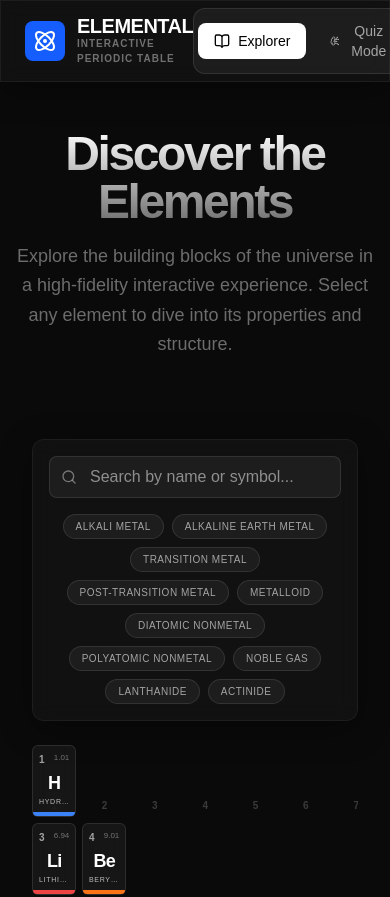
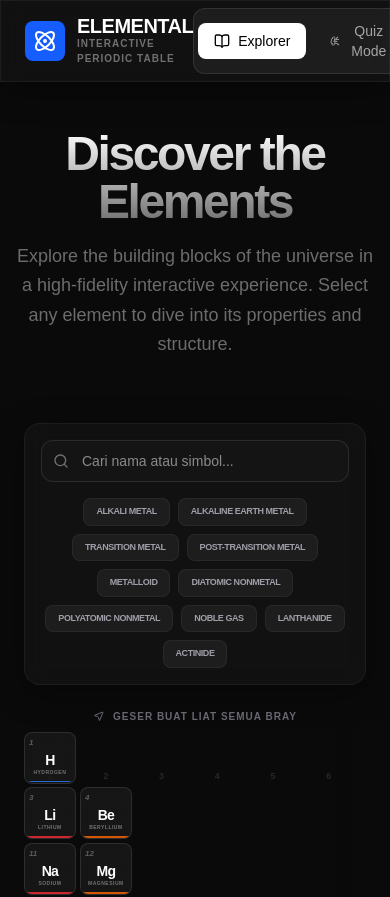
Before and after one commit to johsua092-ui/periodik-table, a Next.js app: page / in a window 390 px wide. Shown: the top 897 px of the page. Built offline with nearby package versions, Linux system fonts and the light colour scheme.

Commit message:
Update: Mobile support and human-style code cleanup

```diff
--- a/src/components/ElementCard.tsx
+++ b/src/components/ElementCard.tsx
@@ -5,6 +5,9 @@ import { ElementData } from "@/data/elements";
 import { clsx, type ClassValue } from "clsx";
 import { twMerge } from "tailwind-merge";
 
+/**
+ * Utility dikit buat gabungin class Tailwind biar nggak pusing liatnya.
+ */
 function cn(...inputs: ClassValue[]) {
   return twMerge(clsx(inputs));
 }
@@ -16,54 +19,65 @@ interface ElementCardProps {
   isDimmed?: boolean;
 }
 
+// Warna kategori buat border bawah, biar user tau ini masuk geng mana
 export const categoryColors: Record<string, string> = {
-  "alkali metal": "bg-alkali-metal",
-  "alkaline earth metal": "bg-alkaline-earth-metal",
-  "transition metal": "bg-transition-metal",
-  "post-transition metal": "bg-post-transition-metal",
-  "metalloid": "bg-metalloid",
-  "diatomic nonmetal": "bg-diatomic-nonmetal",
-  "polyatomic nonmetal": "bg-polyatomic-nonmetal",
-  "noble gas": "bg-noble-gas",
-  "lanthanide": "bg-lanthanide",
-  "actinide": "bg-actinide",
+  "alkali metal": "bg-red-500",
+  "alkaline earth metal": "bg-orange-500",
+  "transition metal": "bg-amber-500",
+  "post-transition metal": "bg-emerald-500",
+  "metalloid": "bg-cyan-500",
+  "diatomic nonmetal": "bg-blue-500",
+  "polyatomic nonmetal": "bg-indigo-500",
+  "noble gas": "bg-purple-500",
+  "lanthanide": "bg-pink-500",
+  "actinide": "bg-rose-500",
 };
 
 export default function ElementCard({ element, onClick, isHighlighted, isDimmed }: ElementCardProps) {
-  const categoryClass = categoryColors[element.category] || "bg-gray-500";
+  const lineBg = categoryColors[element.category] || "bg-zinc-700";
 
   return (
     <motion.div
-      layoutId={`element-${element.number}`}
+      layoutId={`el-${element.number}`}
       onClick={() => onClick(element)}
-      initial={{ opacity: 0, scale: 0.9 }}
+      // Animasi pas muncul & pas filter aktif
+      initial={{ opacity: 0, scale: 0.8 }}
       animate={{
-        opacity: isDimmed ? 0.3 : 1,
+        opacity: isDimmed ? 0.2 : 1,
         scale: isHighlighted ? 1.05 : 1,
-        zIndex: isHighlighted ? 10 : 1
+        zIndex: isHighlighted ? 20 : 1
       }}
-      whileHover={{ scale: 1.05, zIndex: 10 }}
+      whileHover={{
+        scale: 1.08,
+        zIndex: 30,
+        backgroundColor: "rgba(255, 255, 255, 0.08)"
+      }}
       className={cn(
-        "relative cursor-pointer aspect-square p-1.5 rounded-md flex flex-col justify-between glass-card",
-        isHighlighted && "ring-2 ring-white shadow-lg shadow-white/20",
-        !isHighlighted && "border-opacity-10"
+        "relative cursor-pointer aspect-square p-1 md:p-1.5 rounded-lg flex flex-col justify-between overflow-hidden",
+        "glass-card border-white/5",
+        isHighlighted && "ring-1 ring-white/50 border-white/20 shadow-xl shadow-white/5",
       )}
     >
-      <div className="flex justify-between items-start">
-        <span className="text-[10px] font-bold opacity-60">{element.number}</span>
-        <span className="text-[8px] opacity-40 truncate max-w-[40px] text-right">
+      {/* Header: No Atom & Massa */}
+      <div className="flex justify-between items-start pointer-events-none">
+        <span className="text-[8px] md:text-[10px] font-black opacity-30 italic">{element.number}</span>
+        <span className="hidden md:block text-[7px] opacity-20 font-mono">
           {element.atomic_mass.toFixed(2)}
         </span>
       </div>
 
-      <div className="flex flex-col items-center justify-center py-0.5">
-        <span className="text-lg font-black tracking-tighter">{element.symbol}</span>
-        <span className="text-[7px] uppercase tracking-widest opacity-70 truncate w-full text-center">
+      {/* Body: Simbol & Nama (Si paling penting) */}
+      <div className="flex flex-col items-center justify-center py-0.5 pointer-events-none">
+        <span className="text-sm md:text-xl font-black tracking-tighter leading-none">
+          {element.symbol}
+        </span>
+        <span className="text-[5px] md:text-[7px] uppercase font-bold tracking-widest opacity-40 truncate w-full text-center mt-0.5">
           {element.name}
         </span>
       </div>
 
-      <div className={cn("absolute bottom-0 left-0 right-0 h-1 rounded-b-md", categoryClass)} />
+      {/* Indicator warna kategori di bawah biar estetik */}
+      <div className={cn("absolute bottom-0 left-0 right-0 h-0.5 md:h-1 opacity-80", lineBg)} />
     </motion.div>
   );
 }
--- a/src/components/PeriodicTable.tsx
+++ b/src/components/PeriodicTable.tsx
@@ -3,89 +3,95 @@
 import { useState, useMemo } from "react";
 import { elements, ElementData } from "@/data/elements";
 import ElementCard from "./ElementCard";
-import { Search, Filter, X } from "lucide-react";
+import { Search, X, MousePointer2 } from "lucide-react";
+
+/**
+ * Bro, ini komponen utama buat nampilin tabelnya.
+ * Gue bikin grid-nya statis 18 kolom biar bentuk aslinya nggak ilang,
+ * tapi di HP gue kasih container yang bisa di-scroll biar nggak hancur layout-nya.
+ */
 
 interface PeriodicTableProps {
   onSelectElement: (element: ElementData) => void;
   isQuizMode: boolean;
 }
 
-const categories = [
+const CATEGORIES = [
   "alkali metal", "alkaline earth metal", "transition metal",
   "post-transition metal", "metalloid", "diatomic nonmetal",
   "polyatomic nonmetal", "noble gas", "lanthanide", "actinide"
 ];
 
 export default function PeriodicTable({ onSelectElement, isQuizMode }: PeriodicTableProps) {
-  const [searchTerm, setSearchTerm] = useState("");
-  const [activeCategory, setActiveCategory] = useState<string | null>(null);
+  const [query, setQuery] = useState("");
+  const [pickedCat, setPickedCat] = useState<string | null>(null);
 
-  const filteredElements = useMemo(() => {
+  // Filter datanya biar nggak berat
+  const displayList = useMemo(() => {
     return elements.filter((el) => {
-      const matchesSearch = el.name.toLowerCase().includes(searchTerm.toLowerCase()) ||
-                           el.symbol.toLowerCase().includes(searchTerm.toLowerCase());
-      const matchesCategory = activeCategory ? el.category === activeCategory : true;
-      return matchesSearch && matchesCategory;
+      const matchText = el.name.toLowerCase().includes(query.toLowerCase()) ||
+                        el.symbol.toLowerCase().includes(query.toLowerCase());
+      const matchCat = pickedCat ? el.category === pickedCat : true;
+      return matchText && matchCat;
     });
-  }, [searchTerm, activeCategory]);
+  }, [query, pickedCat]);
 
-  const isDimmed = (el: ElementData) => {
-    if (!searchTerm && !activeCategory) return false;
-    return !filteredElements.some(f => f.number === el.number);
+  const checkDimmed = (el: ElementData) => {
+    if (!query && !pickedCat) return false;
+    return !displayList.some(item => item.number === el.number);
   };
 
   return (
-    <div className="flex flex-col gap-6 w-full max-w-7xl mx-auto p-4">
-      {/* Header Controls */}
-      <div className="flex flex-col md:flex-row gap-4 items-center justify-between glass p-4 rounded-xl">
-        <div className="relative w-full md:w-96">
-          <Search className="absolute left-3 top-1/2 -translate-y-1/2 w-4 h-4 text-white/40" />
+    <div className="flex flex-col gap-6 w-full max-w-7xl mx-auto px-2 md:px-4">
+
+      {/* Control Bar - Bikin agak glassmorphism biar cakep */}
+      <div className="flex flex-col gap-4 p-4 glass rounded-2xl border border-white/5">
+        <div className="flex flex-col md:flex-row gap-4 items-center">
+          <div className="relative w-full md:w-80">
+            <Search className="absolute left-3 top-1/2 -translate-y-1/2 w-4 h-4 text-zinc-500" />
             <input
               type="text"
-            placeholder="Search by name or symbol..."
-            className="w-full bg-white/5 border border-white/10 rounded-lg py-2 pl-10 pr-4 focus:outline-none focus:ring-2 focus:ring-blue-500/50 transition-all"
-            value={searchTerm}
-            onChange={(e) => setSearchTerm(e.target.value)}
+              placeholder="Cari nama atau simbol..."
+              className="w-full bg-zinc-900/50 border border-white/10 rounded-xl py-2.5 pl-10 pr-4 text-sm focus:outline-none focus:ring-2 focus:ring-blue-500/40 transition-all"
+              value={query}
+              onChange={(e) => setQuery(e.target.value)}
             />
-          {searchTerm && (
-            <button
-              onClick={() => setSearchTerm("")}
-              className="absolute right-3 top-1/2 -translate-y-1/2 text-white/40 hover:text-white"
-            >
-              <X className="w-4 h-4" />
+            {query && (
+              <button onClick={() => setQuery("")} className="absolute right-3 top-1/2 -translate-y-1/2">
+                <X className="w-4 h-4 text-zinc-500 hover:text-white" />
               </button>
             )}
           </div>
 
-        <div className="flex flex-wrap gap-2 justify-center">
-          {categories.map((cat) => (
+          <div className="flex flex-wrap gap-2 justify-center md:justify-start">
+            {CATEGORIES.map((c) => (
               <button
-              key={cat}
-              onClick={() => setActiveCategory(activeCategory === cat ? null : cat)}
-              className={`px-3 py-1 text-[10px] uppercase tracking-wider rounded-full border transition-all ${
-                activeCategory === cat
-                  ? "bg-white text-black border-white"
-                  : "bg-white/5 text-white/60 border-white/10 hover:bg-white/10"
+                key={c}
+                onClick={() => setPickedCat(pickedCat === c ? null : c)}
+                className={`px-3 py-1.5 text-[9px] uppercase font-black tracking-tighter rounded-lg border transition-all ${
+                  pickedCat === c
+                    ? "bg-white text-black border-white shadow-lg shadow-white/10"
+                    : "bg-white/5 text-zinc-400 border-white/5 hover:border-white/20"
                 }`}
               >
-              {cat}
+                {c}
               </button>
             ))}
-          {activeCategory && (
-            <button
-              onClick={() => setActiveCategory(null)}
-              className="px-2 py-1 text-[10px] text-red-400 hover:text-red-300 transition-colors"
-            >
-              Clear
-            </button>
-          )}
+          </div>
         </div>
       </div>
 
-      {/* Grid Container */}
-      <div className="overflow-x-auto pb-4 custom-scrollbar">
+      {/* Grid Area - Ini bagian yang kita bikin support HP */}
+      <div className="relative group">
+        {/* Hint buat user HP kalo ini bisa digeser */}
+        <div className="md:hidden flex items-center justify-center gap-2 mb-2 text-zinc-500 animate-pulse">
+          <MousePointer2 className="w-3 h-3 rotate-90" />
+          <span className="text-[10px] uppercase tracking-widest font-bold">Geser buat liat semua bray</span>
+        </div>
+
+        <div className="overflow-x-auto pb-6 scrollbar-hide md:scrollbar-default touch-pan-x">
           <div
-          className="grid gap-1.5 min-w-[900px]"
+            className="grid gap-1 md:gap-1.5 min-w-[1000px] md:min-w-0"
             style={{
               gridTemplateColumns: "repeat(18, minmax(0, 1fr))",
               gridTemplateRows: "repeat(10, minmax(0, 1fr))"
@@ -98,6 +104,7 @@ export default function PeriodicTable({ onSelectElement, isQuizMode }: PeriodicT
                   gridColumn: el.xpos,
                   gridRow: el.ypos
                 }}
+                className="transition-transform duration-300"
               >
                 <ElementCard
                   element={el}
@@ -108,17 +115,17 @@ export default function PeriodicTable({ onSelectElement, isQuizMode }: PeriodicT
                       onSelectElement(element);
                     }
                   }}
-                isHighlighted={searchTerm !== "" && (el.name.toLowerCase().includes(searchTerm.toLowerCase()) || el.symbol.toLowerCase().includes(searchTerm.toLowerCase()))}
-                isDimmed={isDimmed(el)}
+                  isHighlighted={query !== "" && (el.name.toLowerCase().includes(query.toLowerCase()) || el.symbol.toLowerCase().includes(query.toLowerCase()))}
+                  isDimmed={checkDimmed(el)}
                 />
               </div>
             ))}
 
-          {/* Group Numbers */}
+            {/* Label Angka Kelompok di atas */}
             {Array.from({ length: 18 }).map((_, i) => (
               <div
-              key={`group-${i}`}
-              className="text-[10px] font-bold text-white/20 text-center mb-1"
+                key={`grp-${i}`}
+                className="text-[9px] font-black text-zinc-800 text-center select-none"
                 style={{ gridColumn: i + 1, gridRow: 1, alignSelf: 'end' }}
               >
                 {i + 1}
@@ -126,6 +133,10 @@ export default function PeriodicTable({ onSelectElement, isQuizMode }: PeriodicT
             ))}
           </div>
         </div>
+
+        {/* Efek gradasi biar keliatan kalo masih ada lanjutannya (pas di scroll) */}
+        <div className="absolute right-0 top-0 bottom-0 w-8 bg-gradient-to-l from-[#0a0a0a] to-transparent pointer-events-none md:hidden" />
+      </div>
     </div>
   );
 }
```
Also changed, not shown: src/app/globals.css (+9 -1 lines). Lines whose indentation alone changed are shown as unchanged.
